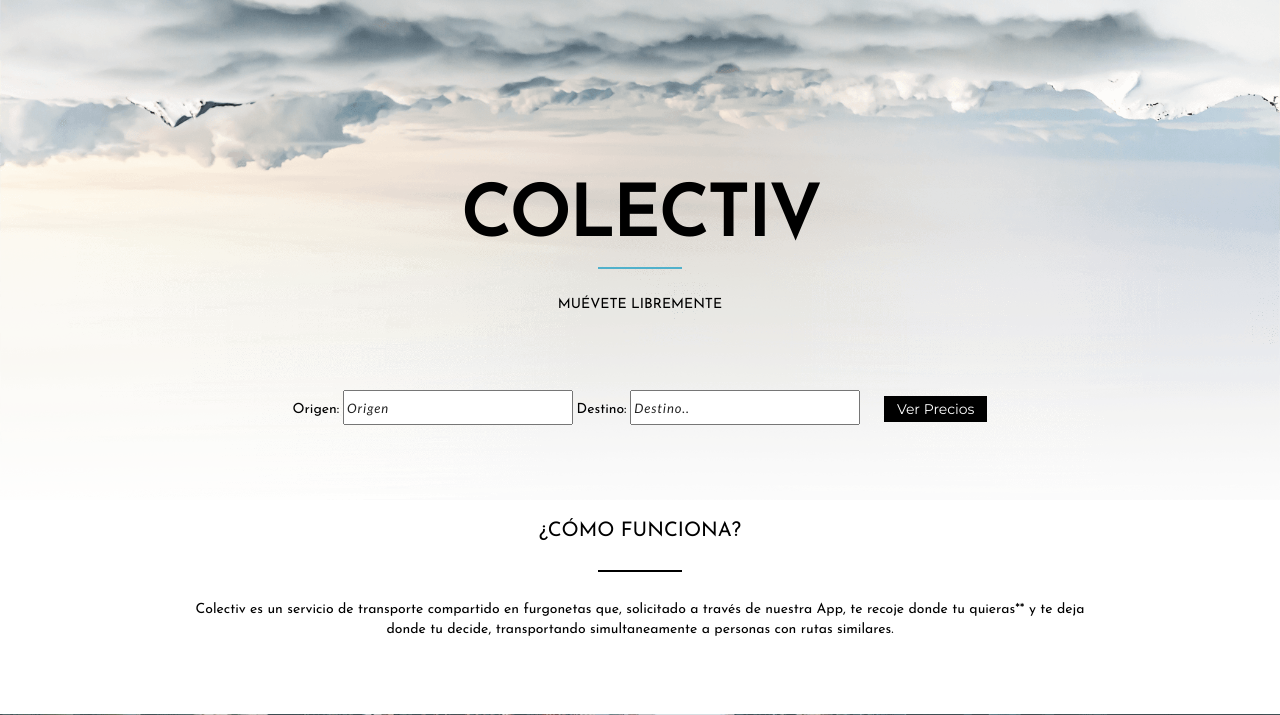
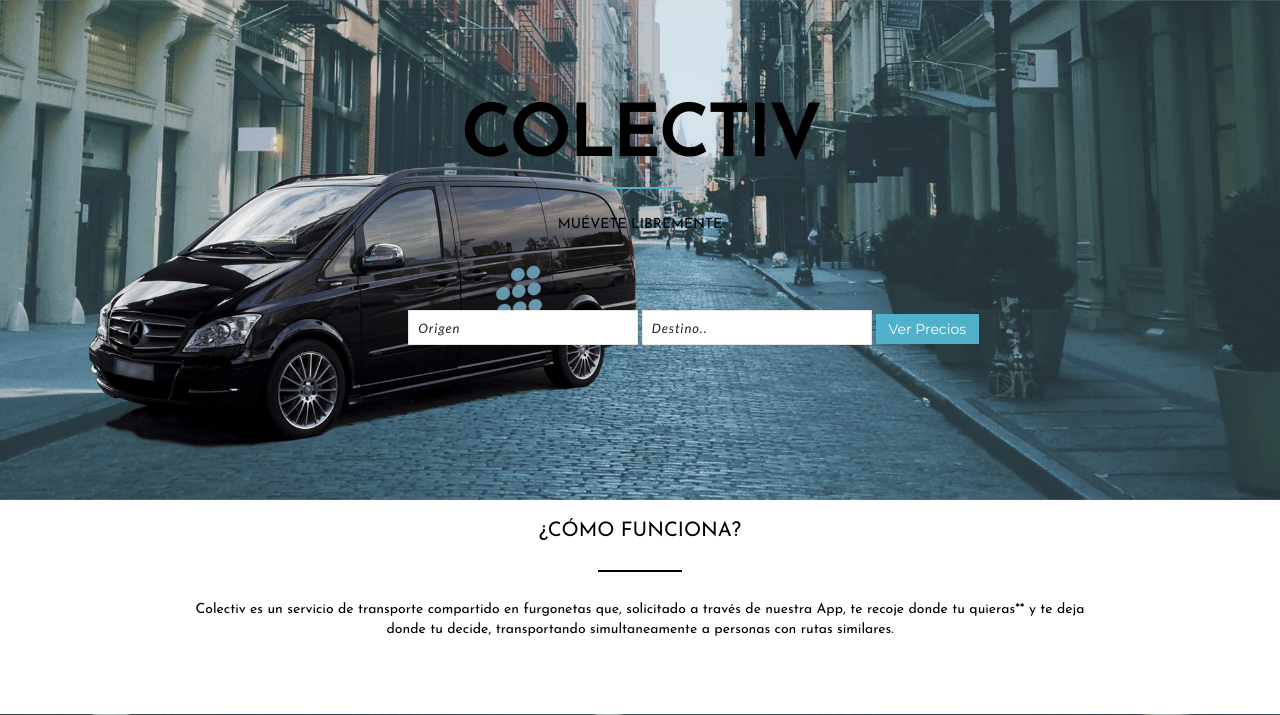
Before and after one commit to bogdanned/colectiv, a Django app: page / in a window 1280 px wide. Shown: the top 715 px of the page. Run offline with Django 3.2, Linux system fonts and the light colour scheme; some libraries are stand-ins or nearby versions.

Commit message:
further changes

```diff
--- a/app_index/templates/index.html
+++ b/app_index/templates/index.html
@@ -14,15 +14,14 @@
       muévete libremente
     </p>
     <div class="row row-home-form" >
-      <div class="col-md-12 col-home-form centered" data-spy="affix" data-offset-top="105">
+      <div class="col-md-12 col-home-form centered" data-spy="affix" data-offset-top="405">
         <form action="{% url 'pricing' %}" method="post">
           {% csrf_token %}
           <div id="locationField">
-            <span>Origen:</span>
+            <button type="submit" class="btn btn-primary btn-go-fake" disabled>Ver Precios</button>
             <input id="autocomplete_start" name="origin" placeholder="Origen"
              onFocus="geolocate_start()" type="text">
            </input>
-           <span>Destino:</span>
            <input id="autocomplete_end" name="destiny" placeholder="Destino.."
             onFocus="geolocate_end()" type="text"></input>
             <button type="submit" class="btn btn-primary btn-go">Ver Precios</button>
--- a/static/css/custom.css
+++ b/static/css/custom.css
@@ -9,7 +9,7 @@ h1, h2, h3, h4, h6, p, span, a {
 .container-home {
   height: 500px;
   width: 100%;
-  background: url("../img_landing/foto_cielo.png") no-repeat center center fixed;
+  background: url("../img_landing/fotomontaje_furgo.png") no-repeat center;
   -webkit-background-size: cover;
   -moz-background-size: cover;
   -o-background-size: cover;
@@ -17,7 +17,7 @@ h1, h2, h3, h4, h6, p, span, a {
 
 .overlayer {
   position: absolute;
-  top: 20%;
+  top: 10%;
   left: 0;
   width: 100%; }
 
@@ -74,20 +74,35 @@ p {
   padding-top: 2px;
   padding-bottom: 2px;
   color: white;
-  background-color: black;
-  border-color: black;
-  margin-left: 20px; }
+  background-color: #51b1cb;
+  border-color: #51b1cb;
+  height: 30px; }
 
 .btn-go:hover,
 .btn-go:active {
-  color: black;
-  background-color: white;
-  border-color: black; }
+  color: white;
+  background-color: #4699b0;
+  border-color: #4699b0; }
 
 #autocomplete_start,
 #autocomplete_end {
   width: 230px;
-  height: 35px; }
+  height: 35px;
+  border: none;
+  padding-left: 10px;
+  box-shadow: inset 0px 0px 1px 0px black; }
+
+.btn-go-fake {
+  background-color: transparent !important;
+  border-color: transparent !important;
+  color: transparent !important; }
+
+.btn-go-fake:hover {
+  cursor: none; }
+
+#autocomplete_start:focus,
+#autocomplete_end:focus {
+  outline: none; }
 
 .container-hombre,
 .container-van,
--- a/static/scss/custom.scss
+++ b/static/scss/custom.scss
@@ -1,4 +1,5 @@
 $blue: #51b1cb;
+$blue-dark: #4699b0;
 
 h1, h2, h3, h4, h6, p , span, a{
   color: black;
@@ -13,7 +14,7 @@ h1, h2, h3, h4, h6, p , span, a{
  .container-home{
    height: 500px;
    width: 100%;
-   background: url('../img_landing/foto_cielo.png') no-repeat center center fixed;
+   background: url('../img_landing/fotomontaje_furgo.png') no-repeat center;
    -webkit-background-size: cover;
    -moz-background-size: cover;
    -o-background-size: cover;
@@ -22,7 +23,7 @@ h1, h2, h3, h4, h6, p , span, a{
 
 .overlayer{
   position: absolute;
-  top: 20%;
+  top: 10%;
   left: 0;
   width: 100%;
 }
@@ -91,22 +92,47 @@ p{
   padding-top: 2px;
   padding-bottom: 2px;
   color: white;
-  background-color: black;
-  border-color: black;
-  margin-left: 20px;
+  background-color: $blue;
+  border-color: $blue;
+  height: 30px;
 }
 
 .btn-go:hover,
 .btn-go:active{
-  color: black;
-  background-color: white;
-  border-color: black;
+  color: white;
+  background-color: $blue-dark;
+  border-color: $blue-dark;
 }
 
 #autocomplete_start,
 #autocomplete_end{
   width: 230px;
   height: 35px;
+  border: none;
+  padding-left: 10px;
+  box-shadow: inset 0px 0px 1px 0px rgba(0,0,0,1);
+}
+
+.btn-go-fake{
+  background-color: transparent !important;
+  border-color: transparent !important;
+  color: transparent !important;
+
+}
+
+.btn-go-fake:hover{
+  cursor: none;
+}
+
+
+
+#autocomplete_start,
+#autocomplete_end{
+}
+
+#autocomplete_start:focus,
+#autocomplete_end:focus{
+  outline: none;
 }
 
 .container-hombre,
```
Also changed, not shown: other parts of app_index/templates/index.html (+20 -18 lines), static/js/map_custom.js (added, +108 -0 lines), static/img_landing/foto_cielo_definitiva.png (added).
